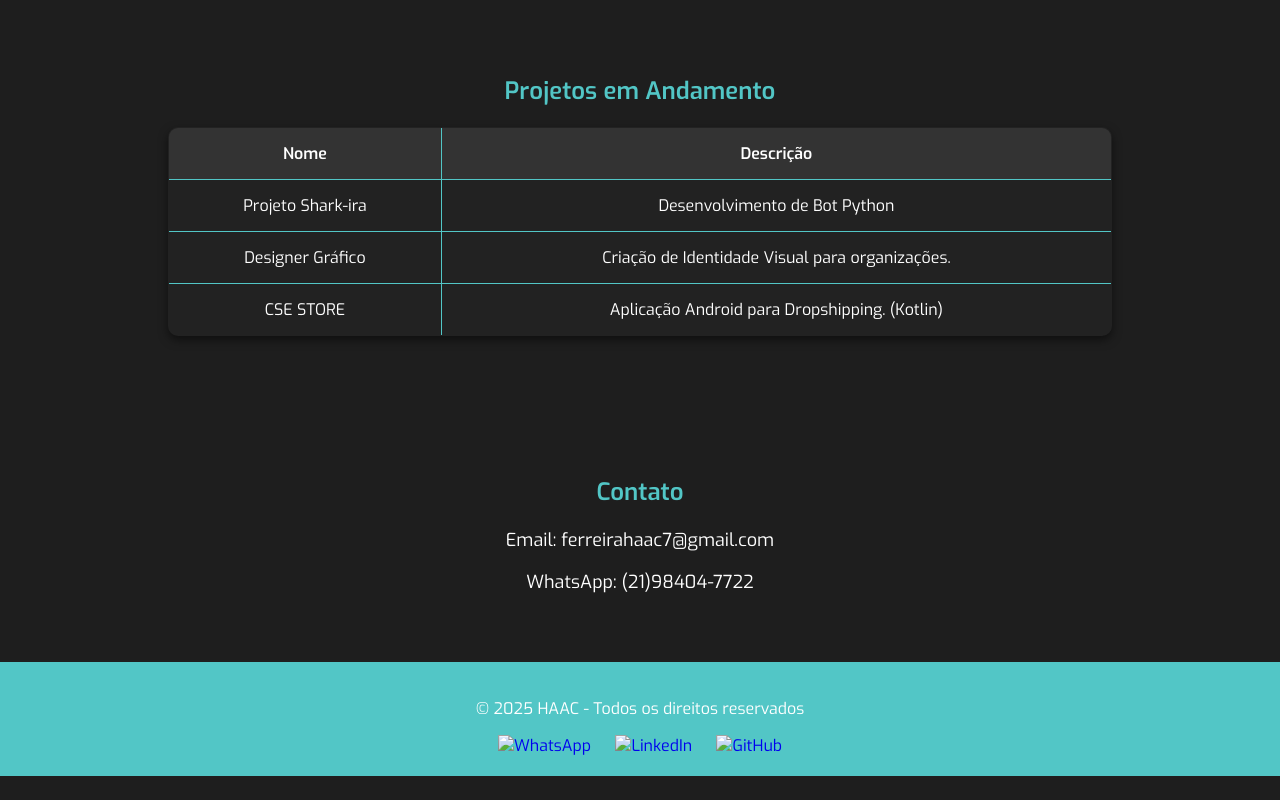
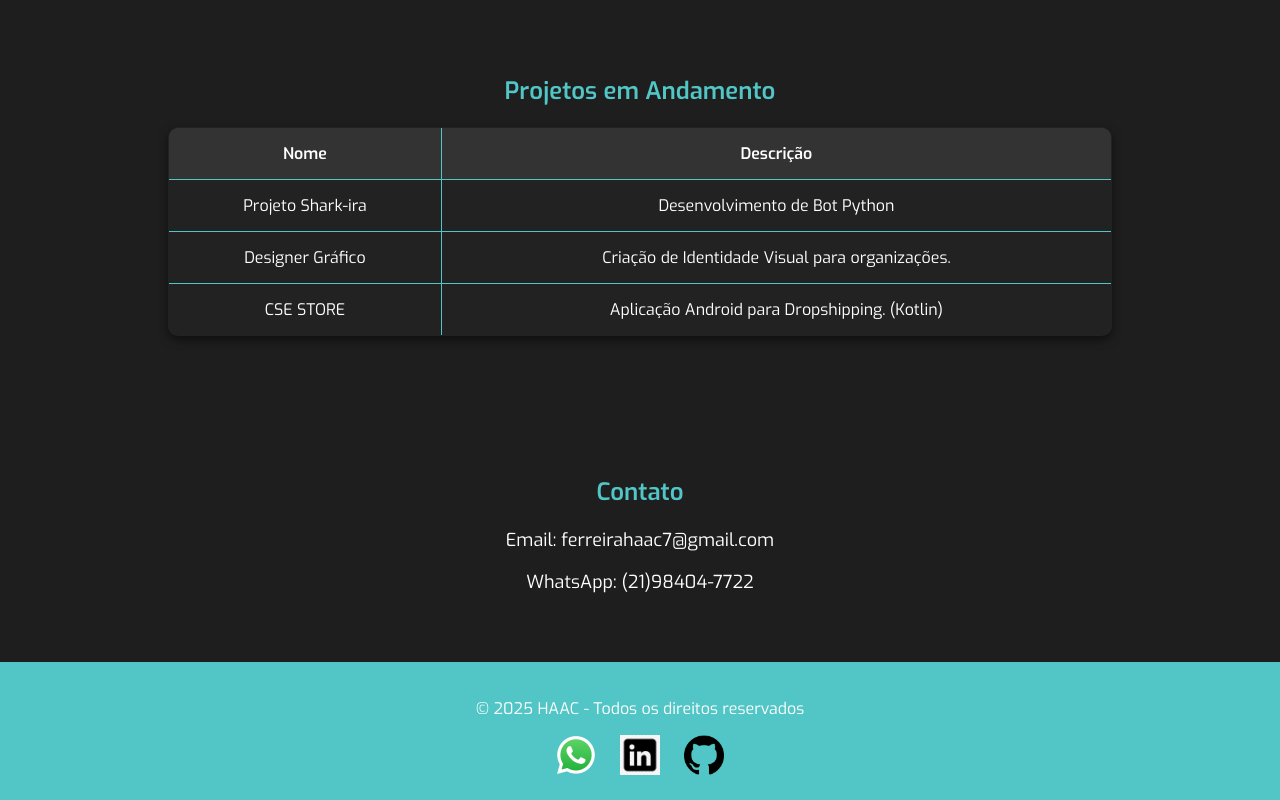
Before and after one commit to devhaacas/PTF, a plain HTML site: page index.html in a window 1280 px wide. Shown: the part 2566-3366 px from the top of the page. Before the commit the page ends 3342 px from the top, so only its background shows below. Drawn offline with Linux system fonts and the light colour scheme.

Commit message:
Add files via upload

```diff
--- a/index.html
+++ b/index.html
@@ -246,7 +246,7 @@
     <div class="content">
         <header id="header">
             <video autoplay loop muted>
-                <source src="assets/vidro.mp4" type="video/mp4">
+                <source src="vidro.mp4" type="video/mp4">
             </video>
         </header>
 
@@ -375,9 +375,9 @@
         <footer>
             <p>&copy; 2025 HAAC - Todos os direitos reservados</p>
             <div class="social">
-                <a href="https://wa.me/+5521984047722" target="_blank"><img src="assets/zapzap.png" alt="WhatsApp"></a>
-                <a href="https://linkedin.com/in/seu_perfil" target="_blank"><img src="assets/linkd.png" alt="LinkedIn"></a>
-                <a href="https://github.com/seu_github" target="_blank"><img src="assets/github.png" alt="GitHub"></a>
+                <a href="https://wa.me/+5521984047722" target="_blank"><img src="zapzap.png" alt="WhatsApp"></a>
+                <a href="https://linkedin.com/in/seu_perfil" target="_blank"><img src="linkd.png" alt="LinkedIn"></a>
+                <a href="https://github.com/seu_github" target="_blank"><img src="github.png" alt="GitHub"></a>
             </div>
         </footer>
     </div>
```
